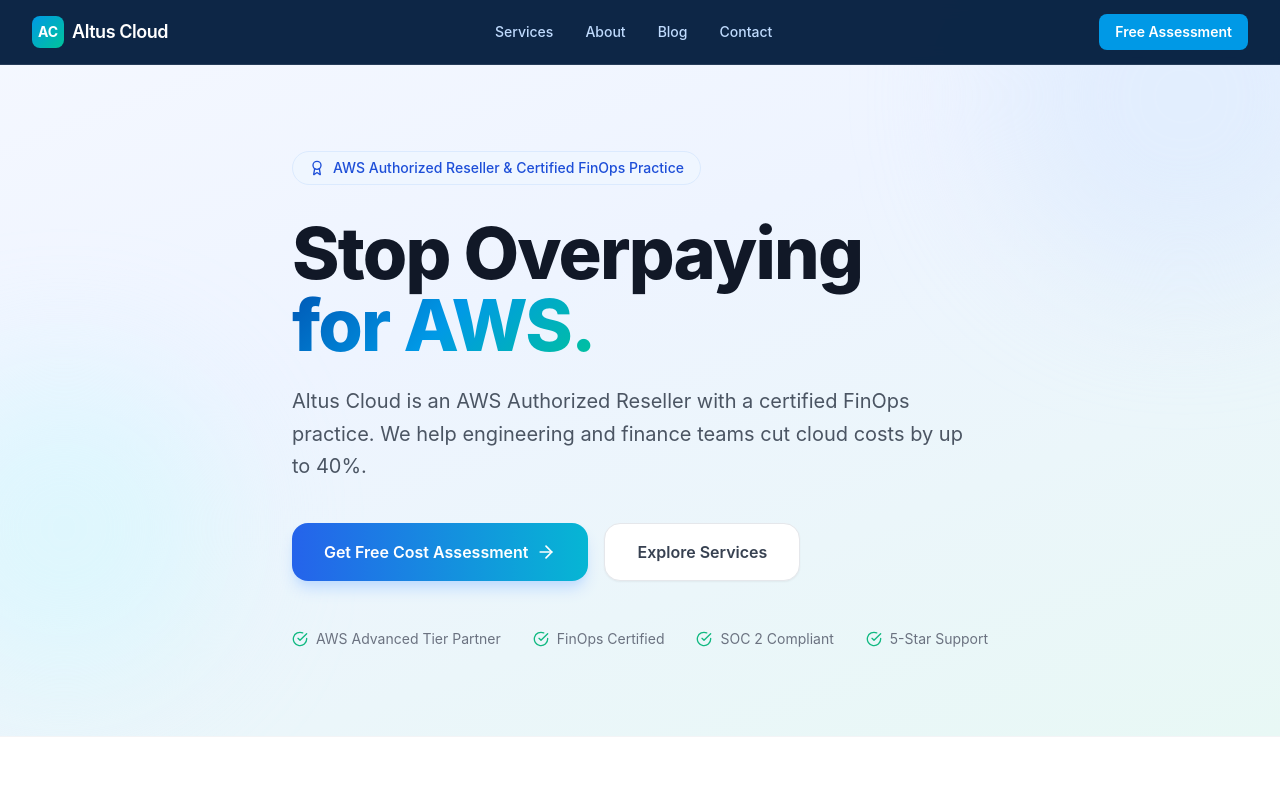
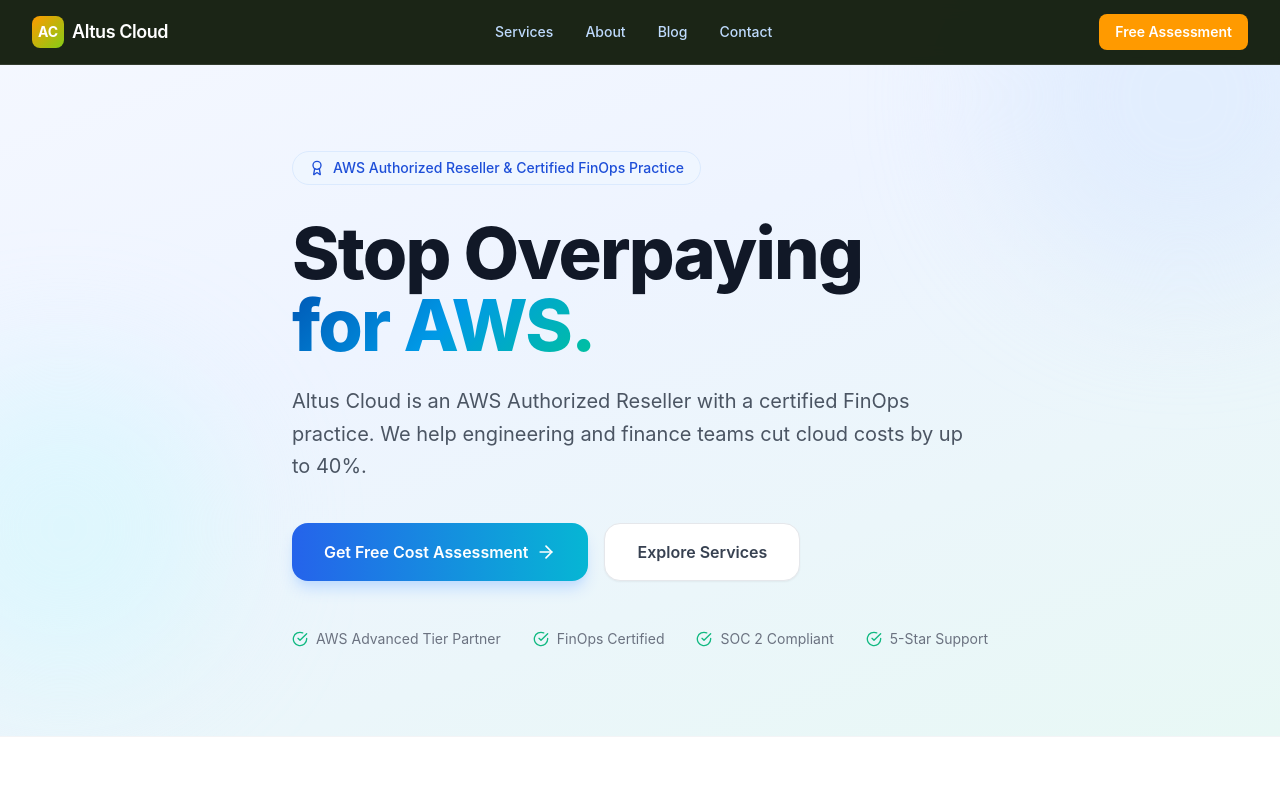
Before and after one commit to Dlyle2671/altus-cloud, a Next.js app: page / in a window 1280 px wide. Shown: the top 800 px of the page. Built offline with nearby package versions, Linux system fonts and the light colour scheme.

Commit message:
Rebrand: orange + lime green color scheme

```diff
--- a/tailwind.config.js
+++ b/tailwind.config.js
@@ -8,15 +8,20 @@ module.exports = {
   theme: {
     extend: {
       colors: {
-        'altus-blue': '#0055B3',
-        'altus-sky': '#0099E6',
-        'altus-navy': '#001B3D',
-        'altus-mint': '#00C49A',
-        'altus-light': '#F5F8FF',
-        'altus-gray': '#64748B',
+        'altus-orange':  '#FF6B00',   // primary CTA orange
+        'altus-amber':   '#FF9A00',   // lighter orange / hover
+        'altus-lime':    '#84CC16',   // lime green accent
+        'altus-lime-bright': '#A3E635', // bright lime for highlights
+        'altus-dark':    '#0F1A0A',   // near-black dark green tint
+        'altus-charcoal':'#1A1F14',   // dark section bg
+        // keep old names as aliases so existing JSX still compiles
+        'altus-blue':    '#FF6B00',
+        'altus-sky':     '#FF9A00',
+        'altus-navy':    '#0F1A0A',
+        'altus-mint':    '#84CC16',
       },
       fontFamily: {
-        sans: ['Inter', 'system-ui', 'sans-serif'],
+        sans: ['Inter', 'sans-serif'],
       },
     },
   },
```
